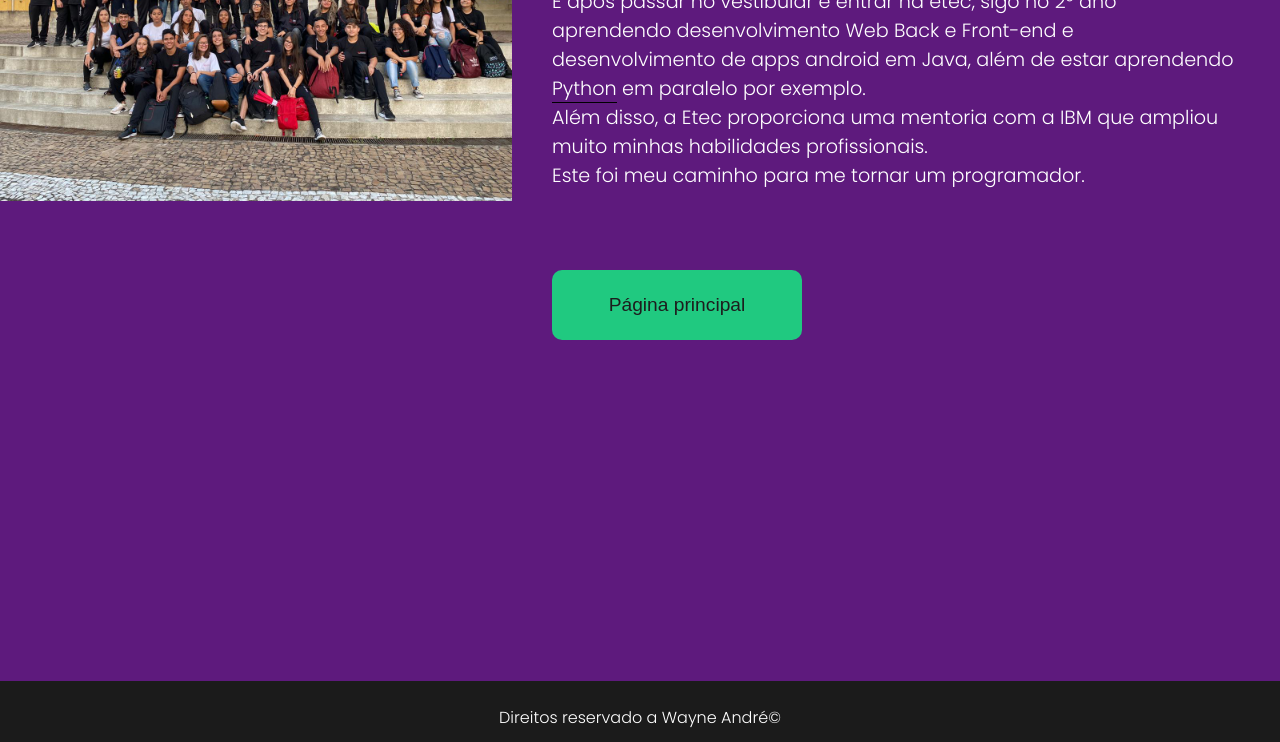
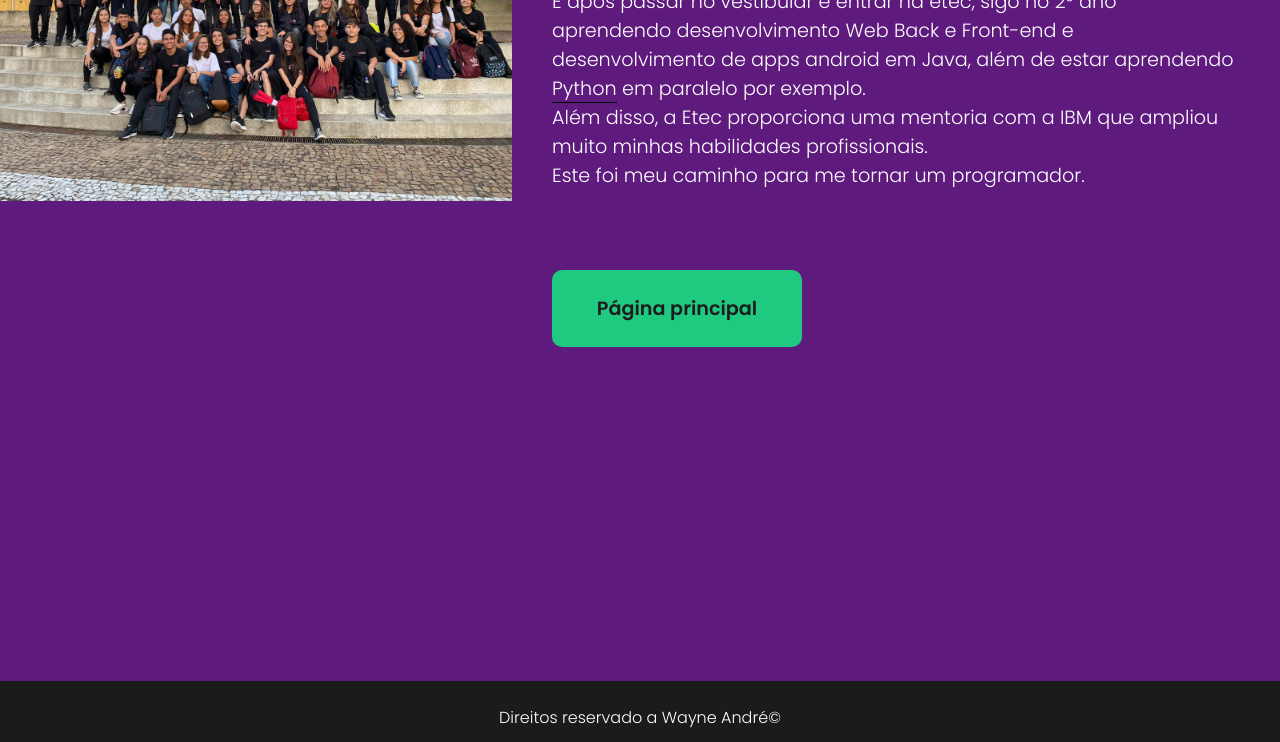
Before and after one commit to WayneRocha/Meu-portfolio, a plain HTML site: page história.html in a window 1280 px wide. Shown: the part 2775-3517 px from the top of the page. Drawn offline with Linux system fonts and the light colour scheme.

Commit message:
Update historia.css

```diff
--- a/css/historia.css
+++ b/css/historia.css
@@ -101,6 +101,8 @@ article{
 /*botão para voltar*/
 
 #pagina_principal {
+    font-family: poppins;
+    font-weight: 600;
     margin-top: 10vh;
     background: var(--cor-padrao-botao);
     color: #1d1d1d;
```
